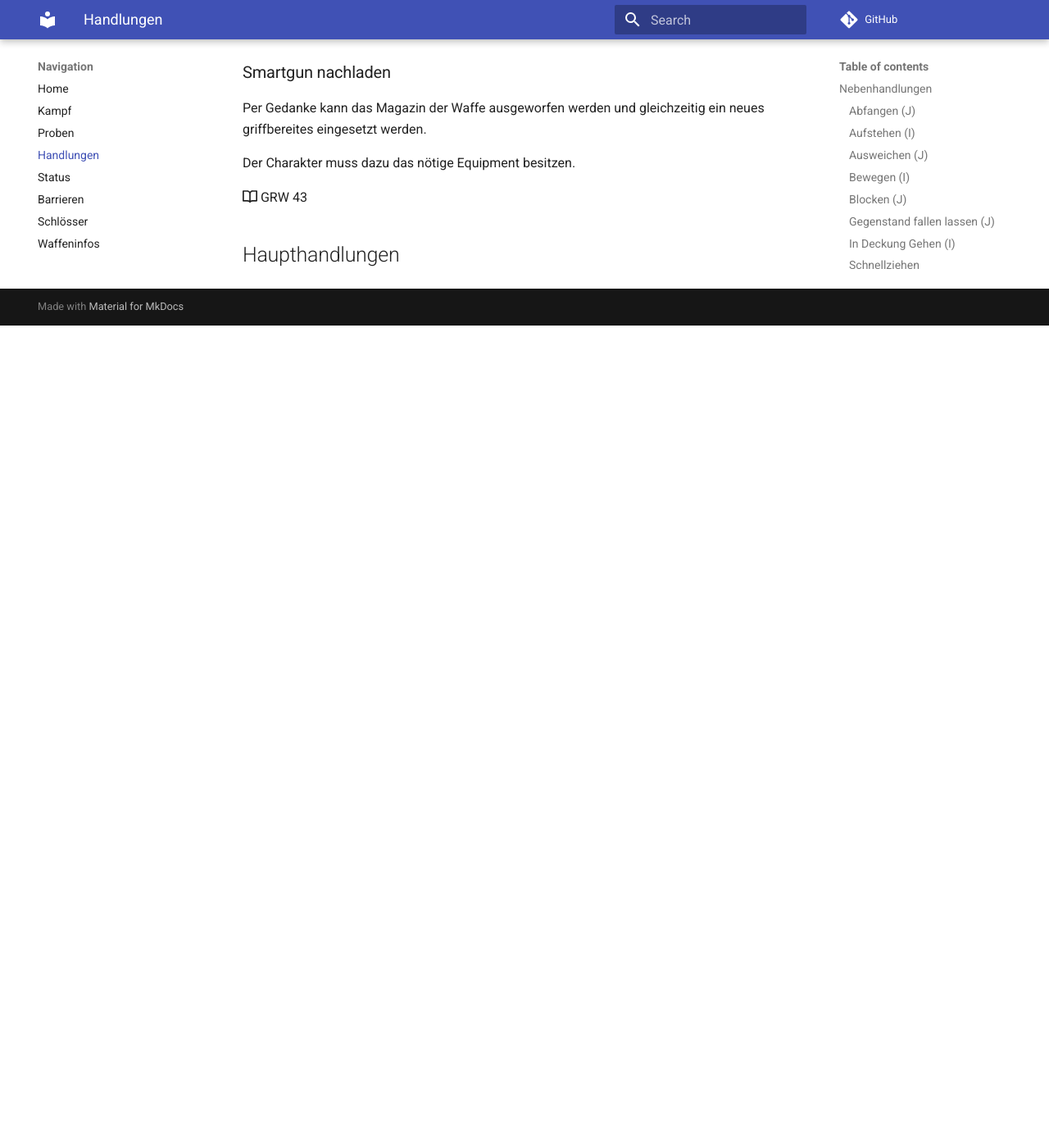
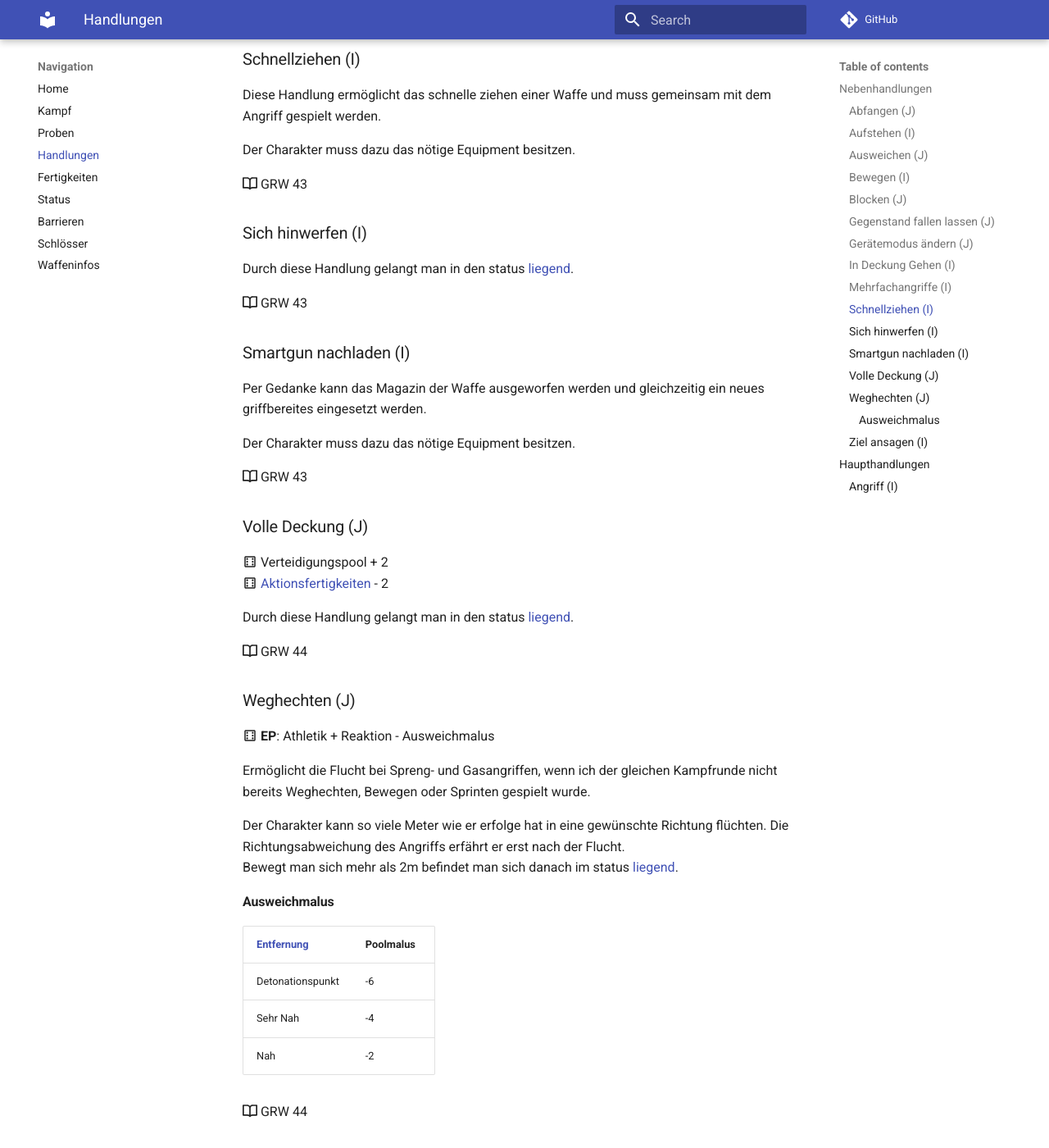
Before and after one commit to mvach/shadowrun6, an MkDocs documentation site: the page built from docs/handlungen.md, in a window 1280 px wide and 1400 px high, scrolled down 1725 px. Shown: the whole window at 82% size. Built offline with MkDocs 1.6.1 and Material for MkDocs 9.7.7, drawn with Linux system fonts in a browser that asks for light colours; comment, search, counter and statistics services are not loaded; before the commit the page ends 2122 px from its top, so only the background shows below that; some of the changed text lies outside the part shown.

Commit message:
Mehr Handlungen

```diff
--- a/docs/handlungen.md
+++ b/docs/handlungen.md
@@ -12,7 +12,7 @@ Bewegt sich ein Gegner in Nahkampfdistanz an einem Charakter vorbei, ist kann di
 
 ### Aufstehen (I)
 
-Durch diese Handlung verläßt man den status [liegend](status.md#liegen)
+Durch diese Handlung verläßt man den status [liegend](status.md#liegen).
 
 :octicons-book-16: GRW 42
 
@@ -24,7 +24,7 @@ Ein Charakter kann einmal im Kampf seine Athletik-Fertigkeiten zu einer einzelne
 
 ### Bewegen (I)
 
-Einmal pro Kampfrunde bis zu 10 Meter bewegen
+Einmal pro Kampfrunde bis zu 10 Meter bewegen.
 
 :octicons-book-16: GRW 43
 
@@ -40,13 +40,25 @@ Durch diese Handlung lässt man einen Gegenstand fallen. Ob der Gegenstand dabei
 
 :octicons-book-16: GRW 43
 
-### In Deckung Gehen (I)
+### Gerätemodus ändern (J)
 
-Durch diese Handlung gelang man in [Deckung](status.md#deckung)
+Hiermit kann man den Modus eines Gerätes, mit dem man verbunden ist, ändern. Z.B. Einstellungen einer Smartgun ändern, Cyberware ab- oder zuschalten.
 
 :octicons-book-16: GRW 43
 
-### Schnellziehen
+### In Deckung Gehen (I)
+
+Durch diese Handlung gelang man in [Deckung](status.md#deckung).
+
+:octicons-book-16: GRW 43
+
+### Mehrfachangriffe (I)
+
+Ermöglicht das angreifen mehrerer Gegner durch aufteilen des Würfelpools. Bei verschiedenen Angriffsarten verteilt man den halben (abgerundet) Pool.
+
+:octicons-book-16: GRW 43
+
+### Schnellziehen (I)
 
 Diese Handlung ermöglicht das schnelle ziehen einer Waffe und muss gemeinsam mit dem Angriff gespielt werden.
 
@@ -54,13 +66,13 @@ Der Charakter muss dazu das nötige Equipment besitzen.
 
 :octicons-book-16: GRW 43
 
-### Sich hinwerfen
+### Sich hinwerfen (I)
 
-Durch diese Handlung gelangt man in den status [liegend](status.md#liegen)
+Durch diese Handlung gelangt man in den status [liegend](status.md#liegen).
 
 :octicons-book-16: GRW 43
 
-### Smartgun nachladen
+### Smartgun nachladen (I)
 
 Per Gedanke kann das Magazin der Waffe ausgeworfen werden und gleichzeitig ein neues griffbereites eingesetzt werden.
 
@@ -68,4 +80,44 @@ Der Charakter muss dazu das nötige Equipment besitzen.
 
 :octicons-book-16: GRW 43
 
+### Volle Deckung (J)
+
+:material-dice-6-outline: Verteidigungspool + 2
+:material-dice-6-outline: [Aktionsfertigkeiten](fertigkeiten.md#aktionsfertigkeiten) - 2
+
+Durch diese Handlung gelangt man in den status [liegend](status.md#liegen).
+
+:octicons-book-16: GRW 44
+
+### Weghechten (J)
+
+:material-dice-6-outline: **EP**: Athletik + Reaktion - Ausweichmalus
+
+Ermöglicht die Flucht bei Spreng- und Gasangriffen, wenn ich der gleichen Kampfrunde nicht bereits Weghechten, Bewegen oder Sprinten gespielt wurde.
+
+Der Charakter kann so viele Meter wie er erfolge hat in eine gewünschte Richtung flüchten. Die Richtungsabweichung des Angriffs erfährt er erst nach der Flucht.
+Bewegt man sich mehr als 2m befindet man sich danach im status [liegend](status.md#liegen).
+
+#### Ausweichmalus
+| [Entfernung](waffen.md#reichweiten) | Poolmalus |
+| ----------------------------------- | --------- |
+| Detonationspunkt                    | -6        |
+| Sehr Nah                            | -4        |
+| Nah                                 | -2        |
+
+:octicons-book-16: GRW 44
+
+### Ziel ansagen (I)
+
+:material-dice-6-outline: Verteidigungspool + 2
+:material-dice-6-outline: [Angriffsprobe](kampf.md#wurfeln) - 2
+
+Diese Handlung muss mit der Handlung [Angriff](#angriff) kombiniert werden.
+
+:octicons-book-16: GRW 44
+
 ## Haupthandlungen
+
+### Angriff (I)
+
+Durch dies Handlung führt der Charakter einen Angriff aus.
--- a/mkdocs.yml
+++ b/mkdocs.yml
@@ -9,6 +9,7 @@ nav:
   - kampf.md
   - proben.md
   - handlungen.md
+  - fertigkeiten.md
   - status.md
   - barrieren.md
   - schloesser.md
```
Also changed, not shown: docs/fertigkeiten.md (added, +5 -0 lines), docs/kampf.md (+3 -3 lines).
